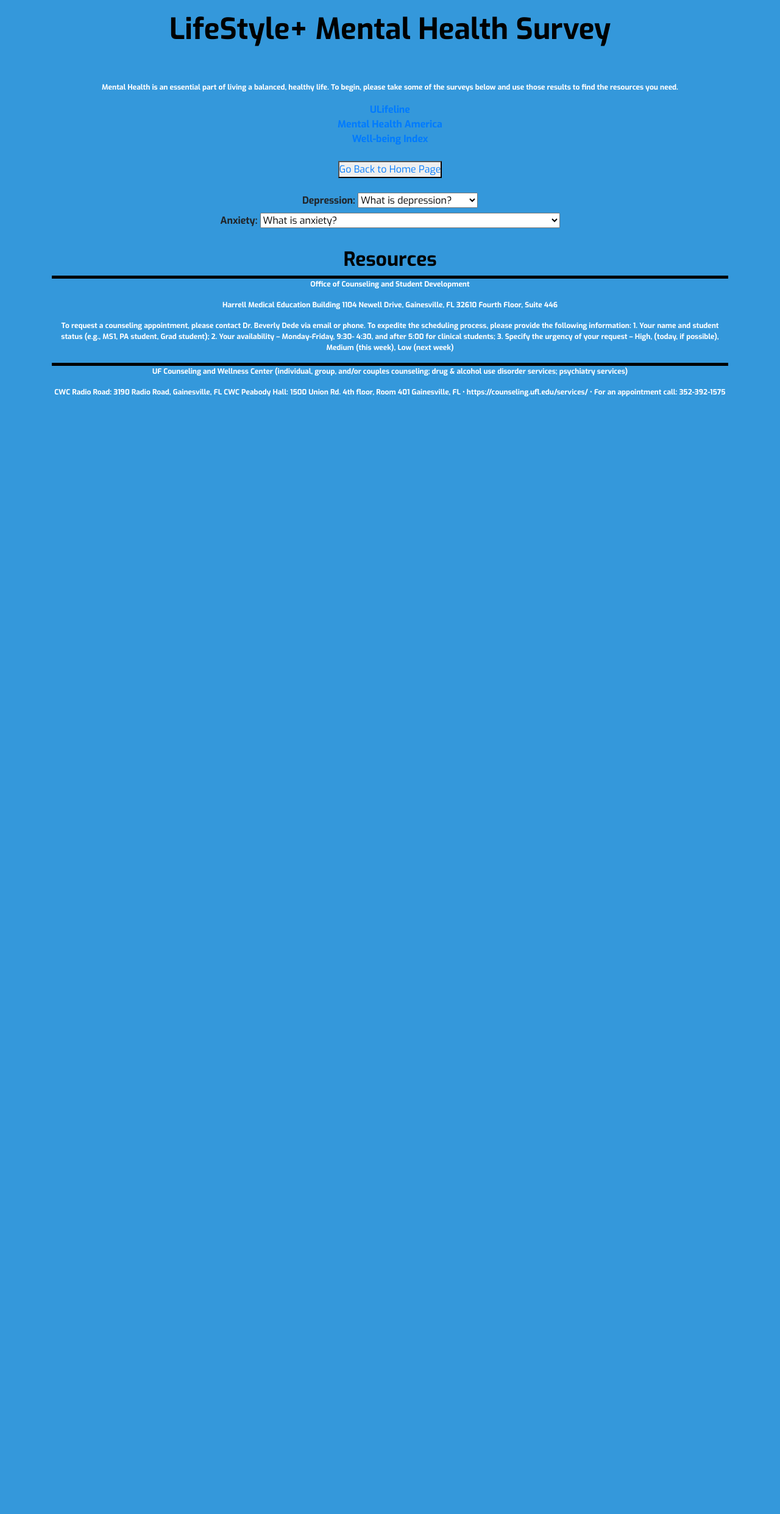
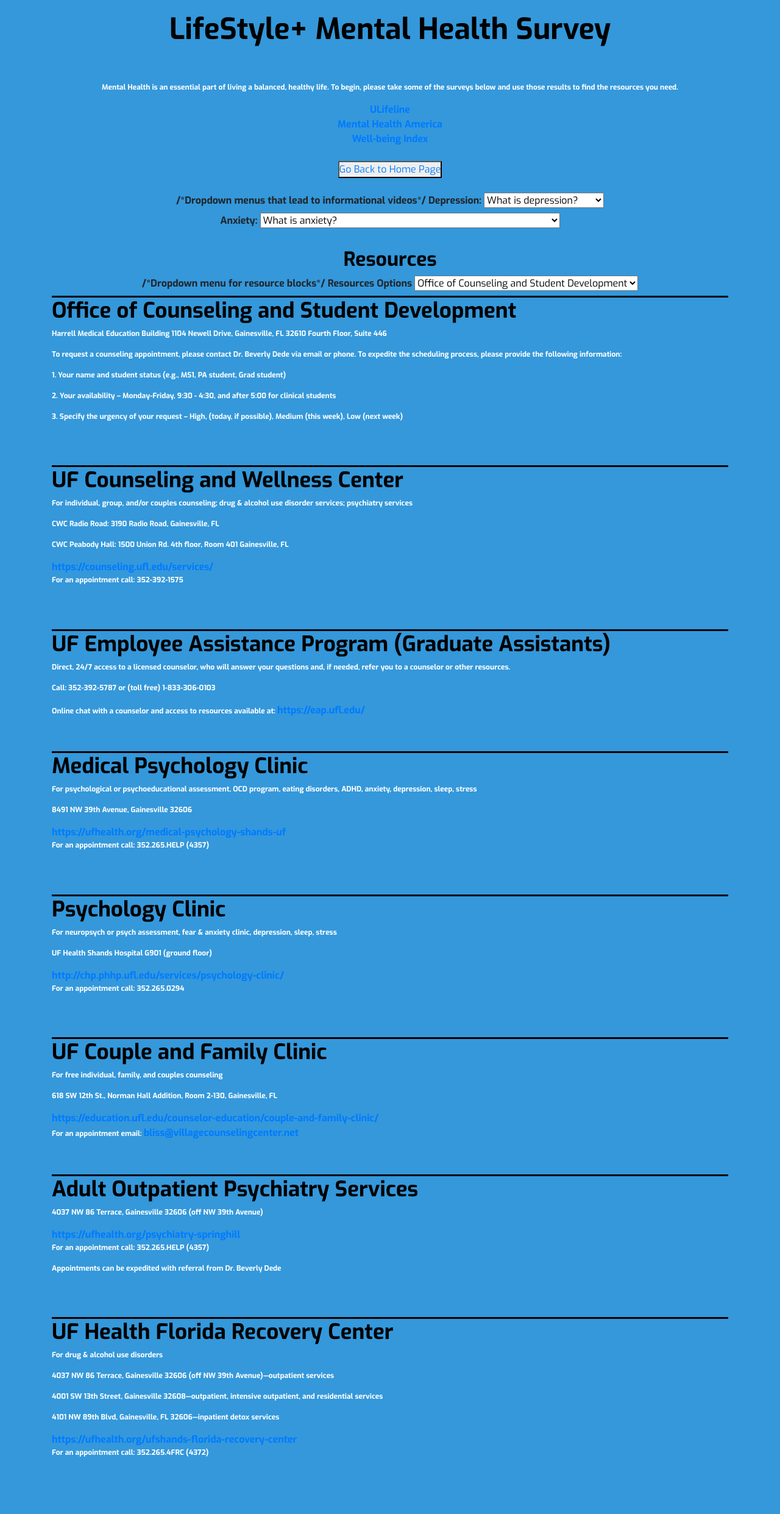
Before and after one commit to douglasta2024/Computer-Engineering-and-1, a Django app: page /survey/ in a window 1280 px wide. Shown: the whole page at 61% size. Before the commit the page ends 650 px from the top, so only its background shows below. Run offline with Django 4.2, Linux system fonts and the light colour scheme.

Commit message:
Finished survey page content

```diff
--- a/LifeStylePlus/LifeStyleApp/templates/LifeStyleApp/survey.html
+++ b/LifeStylePlus/LifeStyleApp/templates/LifeStyleApp/survey.html
@@ -11,10 +11,11 @@
         /*Mental Health Resource Blocks*/
         .resourcebox {
             display: inline-block;
-            border-top: 5px solid black;
-            text-align: center;
+            border-top: 3px solid black;
+            text-align: left;
             width: 100%;
             horiz-align: center;
+            margin-bottom: 5%;
         }
     </style>
     <title>Title</title>
@@ -48,6 +49,7 @@
         </div>
 
         <br>
+        /*Dropdown menus that lead to informational videos*/
         <label for="depression">Depression:</label>
         <select name="depression" id="depression" onchange="location= this.value">
             <option value="https://www.youtube.com/watch?v=z-IR48Mb3W0">What is depression?</option>
@@ -66,23 +68,84 @@
         <div class="text-center">
             <h3 style="font-size: xx-large">Resources</h3>
         </div>
-        <div class="resourcebox">
-            <p>Office of Counseling and Student Development</p>
+        /*Dropdown menu for resource blocks*/
+        <label for="resources">Resources Options</label>
+        <select name="resources" id="resources" onchange="location= this.value">
+            <option value="#StudentDev">Office of Counseling and Student Development</option>
+            <option value="#UFCounsel">UF Counseling and Wellness Center</option>
+            <option value="#UFEmploy">UF Employee Assistance Program</option>
+            <option value="#MedPsyClinic">Medical Psychology Clinic</option>
+            <option value="#PsyClinic">Psychology Clinic</option>
+            <option value="#UFFamily">UF Couple and Family Clinic</option>
+            <option value="#Adultout">Adult Outpatient Psychiatry Services</option>
+            <option value="#UFrecov">UF Health Florida Recovery Center</option>
+        </select>
+        <div class="resourcebox" id="StudentDev">
+            <h3>Office of Counseling and Student Development</h3>
             <p>Harrell Medical Education Building 1104 Newell Drive, Gainesville, FL 32610 Fourth Floor, Suite 446 </p>
             <p>To request a counseling appointment, please contact Dr. Beverly Dede via email or phone. To
-                expedite the scheduling process, please provide the following information: 1. Your name and
-                student status (e.g., MS1, PA student, Grad student); 2. Your availability – Monday-Friday, 9:30-
-                4:30, and after 5:00 for clinical students; 3. Specify the urgency of your request – High, (today, if
-                possible), Medium (this week), Low (next week) </p>
+                expedite the scheduling process, please provide the following information:</p>
+            <p>1. Your name and
+                student status (e.g., MS1, PA student, Grad student)</p>
+            <p>2. Your availability – Monday-Friday, 9:30 - 4:30, and after 5:00 for clinical students</p>
+            <p>3. Specify the urgency of your request – High, (today, if possible), Medium (this week), Low (next
+                week) </p>
         </div>
         <br>
-        <div class="resourcebox">
-            <p>UF Counseling and Wellness Center (individual, group, and/or couples counseling; drug &
-                alcohol use disorder services; psychiatry services) </p>
-            <p>CWC Radio Road: 3190 Radio Road, Gainesville, FL
-                CWC Peabody Hall: 1500 Union Rd. 4th floor, Room 401 Gainesville, FL
-                • https://counseling.ufl.edu/services/
-                • For an appointment call: 352-392-1575 </p>
+        <div class="resourcebox" id="UFCounsel">
+            <h3>UF Counseling and Wellness Center</h3>
+            <p>For individual, group, and/or couples counseling; drug & alcohol use disorder services; psychiatry services</p>
+            <p>CWC Radio Road: 3190 Radio Road, Gainesville, FL</p>
+            <p>CWC Peabody Hall: 1500 Union Rd. 4th floor, Room 401 Gainesville, FL</p>
+            <a href="https://counseling.ufl.edu/services/" }>https://counseling.ufl.edu/services/</a>
+            <p>For an appointment call: 352-392-1575 </p>
+        </div>
+        <div class="resourcebox" id="UFEmploy">
+            <h3>UF Employee Assistance Program (Graduate Assistants)</h3>
+            <p>Direct, 24/7 access to a licensed counselor, who will answer your questions and, if needed, refer
+                you to a counselor or other resources. </p>
+            <p>Call: 352-392-5787 or (toll free) 1-833-306-0103 </p>
+            <p style="display:inline">Online chat with a counselor and access to resources available at: </p>
+            <a href="https://eap.ufl.edu/">https://eap.ufl.edu/</a>
+        </div>
+        <div class="resourcebox" id="MedPsyClinic">
+            <h3>Medical Psychology Clinic</h3>
+            <p>For psychological or psychoeducational assessment, OCD program, eating disorders, ADHD, anxiety, depression, sleep, stress</p>
+            <p>8491 NW 39th Avenue, Gainesville 32606 </p>
+            <a href="https://ufhealth.org/medical-psychology-shands-uf">https://ufhealth.org/medical-psychology-shands-uf</a>
+            <p>For an appointment call: 352.265.HELP (4357) </p>
+        </div>
+        <div class="resourcebox" id="PsyClinic">
+            <h3>Psychology Clinic</h3>
+            <p>For neuropsych or psych assessment, fear & anxiety clinic, depression, sleep, stress</p>
+            <p>UF Health Shands Hospital G901 (ground floor) </p>
+            <a href="http://chp.phhp.ufl.edu/services/psychology-clinic/">http://chp.phhp.ufl.edu/services/psychology-clinic/ </a>
+            <p>For an appointment call: 352.265.0294 </p>
+        </div>
+        <div class="resourcebox" id="UFFamily">
+            <h3>UF Couple and Family Clinic</h3>
+            <p>For free individual, family, and couples counseling</p>
+            <p>618 SW 12th St., Norman Hall Addition, Room 2-130, Gainesville, FL </p>
+            <a href="https://education.ufl.edu/counselor-education/couple-and-family-clinic/">https://education.ufl.edu/counselor-education/couple-and-family-clinic/ </a>
+            <br>
+            <p style="display:inline">For an appointment email: </p>
+            <a href="bliss@villagecounselingcenter.net">bliss@villagecounselingcenter.net </a>
+        </div>
+        <div class="resourcebox" id="Adultout">
+            <h3>Adult Outpatient Psychiatry Services </h3>
+            <p>4037 NW 86 Terrace, Gainesville 32606 (off NW 39th Avenue) </p>
+            <a href="https://ufhealth.org/psychiatry-springhill">https://ufhealth.org/psychiatry-springhill </a>
+            <p>For an appointment call: 352.265.HELP (4357) </p>
+            <p>Appointments can be expedited with referral from Dr. Beverly Dede </p>
+        </div>
+        <div class="resourcebox" id="UFrecov">
+            <h3>UF Health Florida Recovery Center</h3>
+            <p>For drug & alcohol use disorders</p>
+            <p>4037 NW 86 Terrace, Gainesville 32606 (off NW 39th Avenue)—outpatient services </p>
+            <p>4001 SW 13th Street, Gainesville 32608—outpatient, intensive outpatient, and residential services </p>
+            <p>4101 NW 89th Blvd, Gainesville, FL 32606—inpatient detox services </p>
+            <a href="https://ufhealth.org/ufshands-florida-recovery-center">https://ufhealth.org/ufshands-florida-recovery-center</a>
+            <p>For an appointment call: 352.265.4FRC (4372) </p>
         </div>
     </div>
 </div>
```
